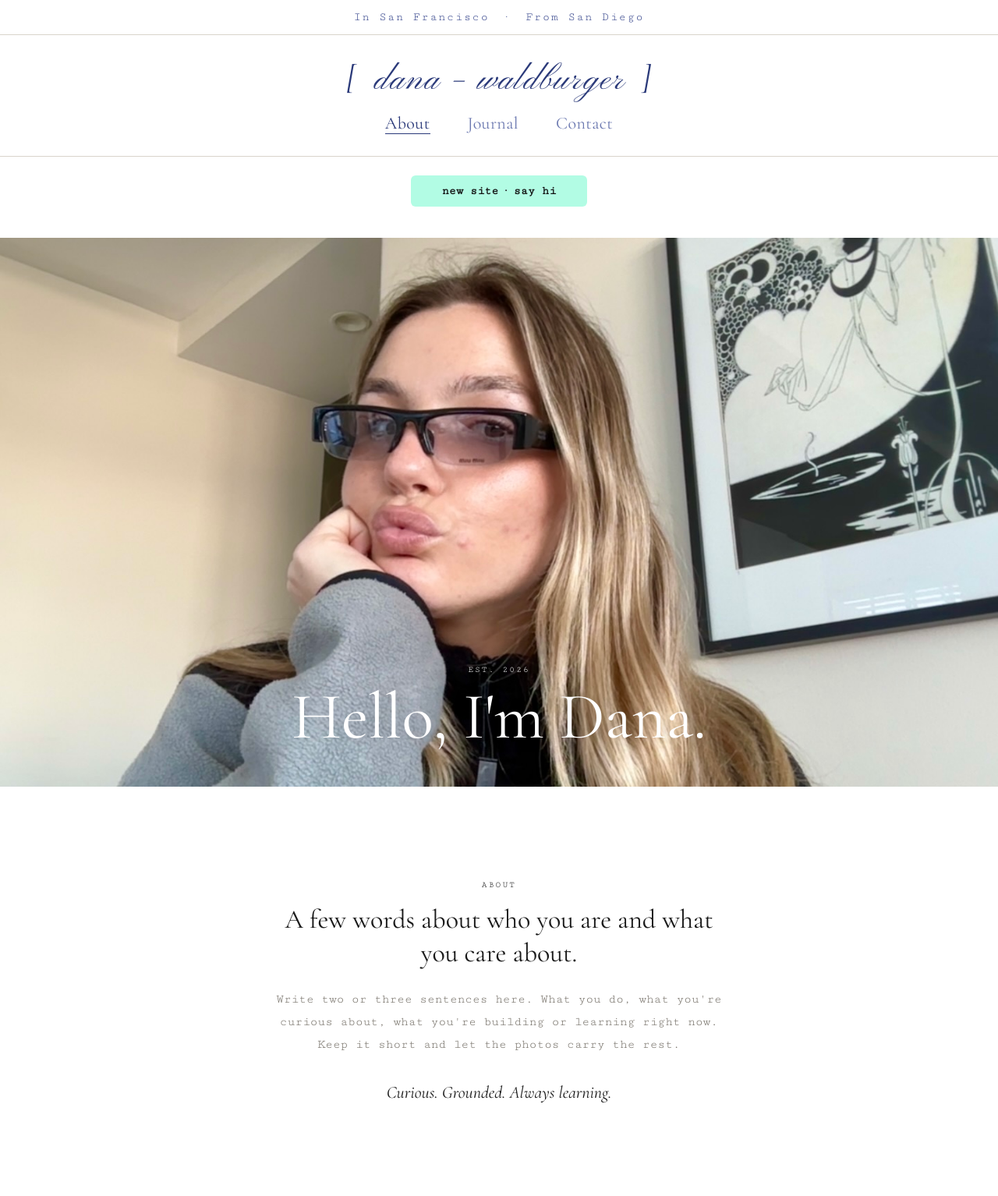
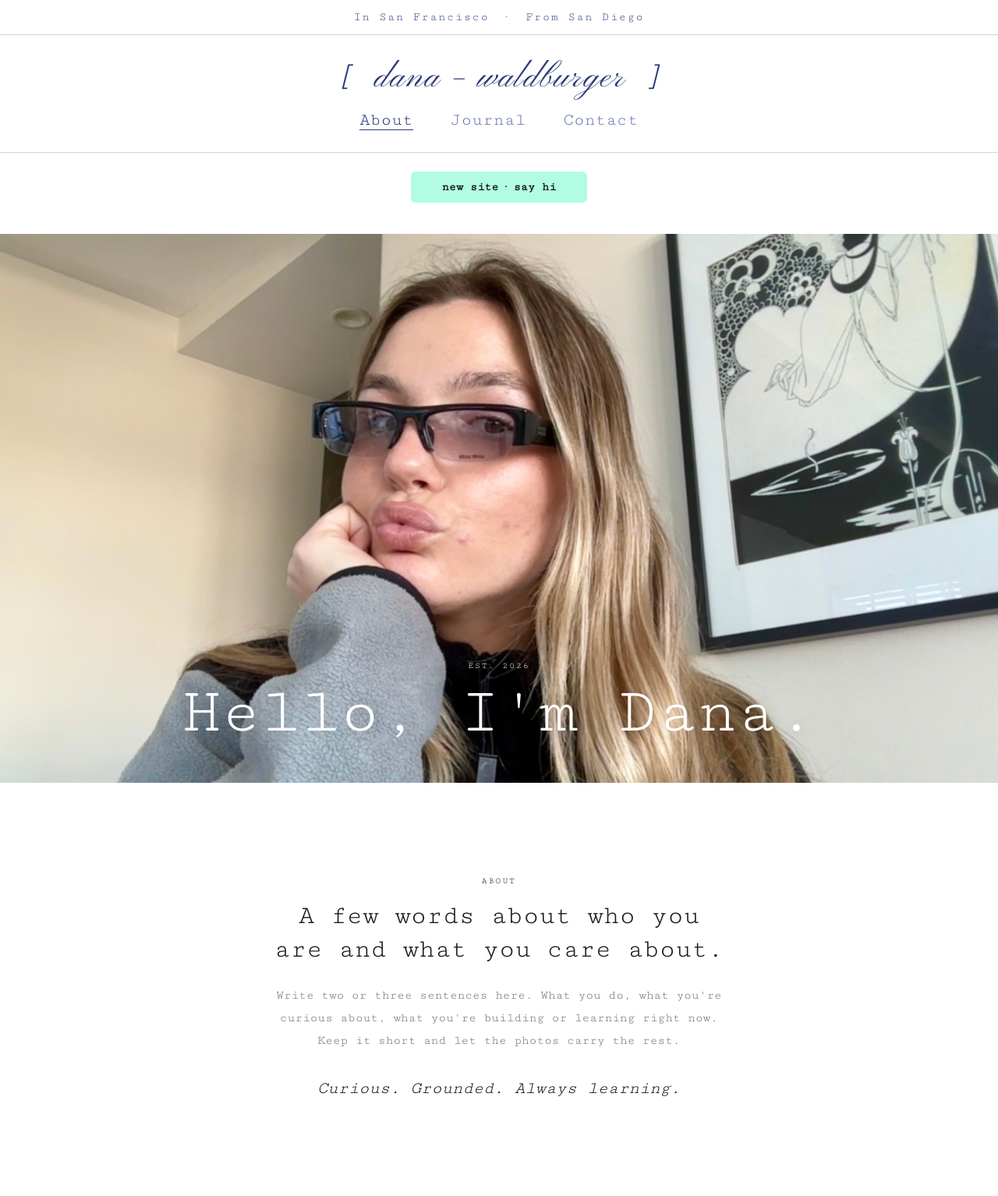
Before and after one commit to danaarosey/danaarosey.github.io, a plain HTML site: page index.html in a window 1280 px wide. Shown: the top 1534 px of the page at 78% size. Drawn offline with nearby package versions, Linux system fonts and the light colour scheme.

Commit message:
Update index.html

```diff
--- a/index.html
+++ b/index.html
@@ -42,23 +42,23 @@
   white-space: nowrap;
 }
 .wordmark .bracket {
-  font-family: 'Cormorant Garamond', serif;
+  font-family: 'Cutive Mono', monospace;
   font-style: italic;
   font-weight: 400;
   margin: 0 10px;
 }
-   nav { display: flex; gap: 48px; font-family: 'Cormorant Garamond', serif; font-size: 22px; letter-spacing: 0.02em; text-transform: none; color: #6b78b0; }
+   nav { display: flex; gap: 48px; font-family: 'Cutive Mono', monospace; font-size: 22px; letter-spacing: 0.02em; text-transform: none; color: #6b78b0; }
 nav a:first-child { color: #2b3a7a; border-bottom: 1px solid #2b3a7a; }
 
     .hero { position: relative; height: 88vh; min-height: 480px; overflow: hidden; background: #cfc8bc; }
     .hero img { width: 100%; height: 100%; object-fit: cover; display: block; }
     .hero-text { position: absolute; left: 0; right: 0; bottom: 48px; text-align: center; color: #fff; text-shadow: 0 1px 20px rgba(0,0,0,0.25); }
-    .hero-text h1 { font-family: 'Cormorant Garamond', serif; font-weight: 400; font-size: clamp(40px, 7vw, 84px); line-height: 1; margin-top: 12px; }
+    .hero-text h1 { font-family: 'Cutive Mono', monospace; font-weight: 400; font-size: clamp(40px, 7vw, 84px); line-height: 1; margin-top: 12px; }
 
     .intro { max-width: 640px; margin: 120px auto; padding: 0 24px; text-align: center; }
-    .intro h2 { font-family: 'Cormorant Garamond', serif; font-weight: 400; font-size: 34px; line-height: 1.25; margin: 18px 0 24px; }
+    .intro h2 { font-family: 'Cutive Mono', monospace; font-weight: 400; font-size: 34px; line-height: 1.25; margin: 18px 0 24px; }
     .intro p { color: var(--muted); line-height: 1.8; }
-    .intro .tagline { font-family: 'Cormorant Garamond', serif; font-style: italic; font-size: 22px; color: var(--text); margin-top: 28px; }
+    .intro .tagline { font-family: 'Cutive Mono', monospace; font-style: italic; font-size: 22px; color: var(--text); margin-top: 28px; }
 
     .grid { display: grid; grid-template-columns: repeat(4, 1fr); gap: 4px; }
     .tile { aspect-ratio: 4 / 5; background: #ddd6ca; overflow: hidden; position: relative; }
@@ -67,7 +67,7 @@ nav a:first-child { color: #2b3a7a; border-bottom: 1px solid #2b3a7a; }
     .tile .label { position: absolute; left: 16px; bottom: 16px; color: #fff; }
 
     .contact { text-align: center; padding: 120px 24px; }
-    .contact h2 { font-family: 'Cormorant Garamond', serif; font-weight: 400; font-size: 40px; margin: 16px 0 28px; }
+    .contact h2 { font-family: 'Cutive Mono', monospace; font-weight: 400; font-size: 40px; margin: 16px 0 28px; }
     .links { display: flex; justify-content: center; gap: 32px; flex-wrap: wrap; }
     .links a { border-bottom: 1px solid var(--text); padding-bottom: 4px; }
     .links a:hover { color: var(--muted); border-color: var(--muted); }
@@ -86,7 +86,7 @@ nav a:first-child { color: #2b3a7a; border-bottom: 1px solid #2b3a7a; }
     }
      .badge-row { display: flex; justify-content: center; align-items: center; gap: 16px; padding: 24px 16px 40px; }
 .badge { background: var(--mint); color: #111; font-family: 'Cutive Mono', monospace; font-weight: 600; font-size: 15px; padding: 12px 40px; border-radius: 6px; }
-.badge-note { font-family: 'Cormorant Garamond', serif; font-size: 26px; }
+.badge-note { font-family: 'Cutive Mono', monospace; font-size: 26px; }
   </style>
 </head>
 <body>
```
